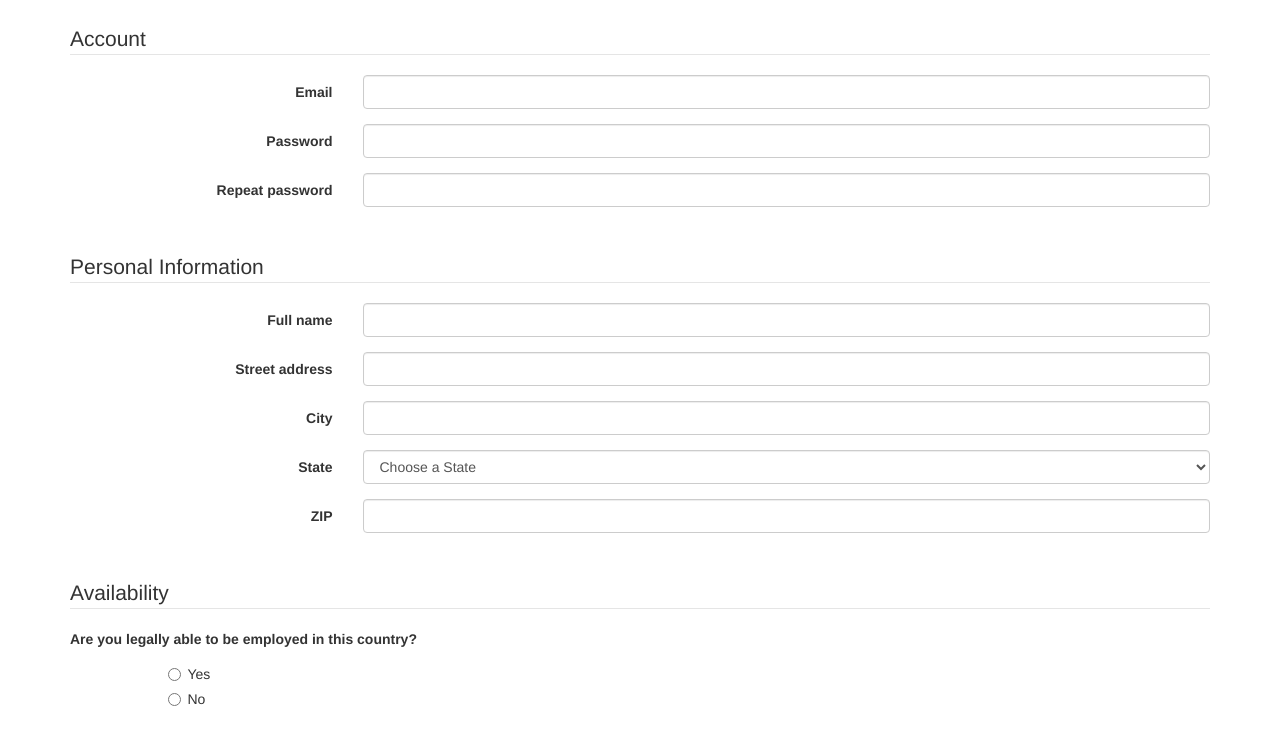
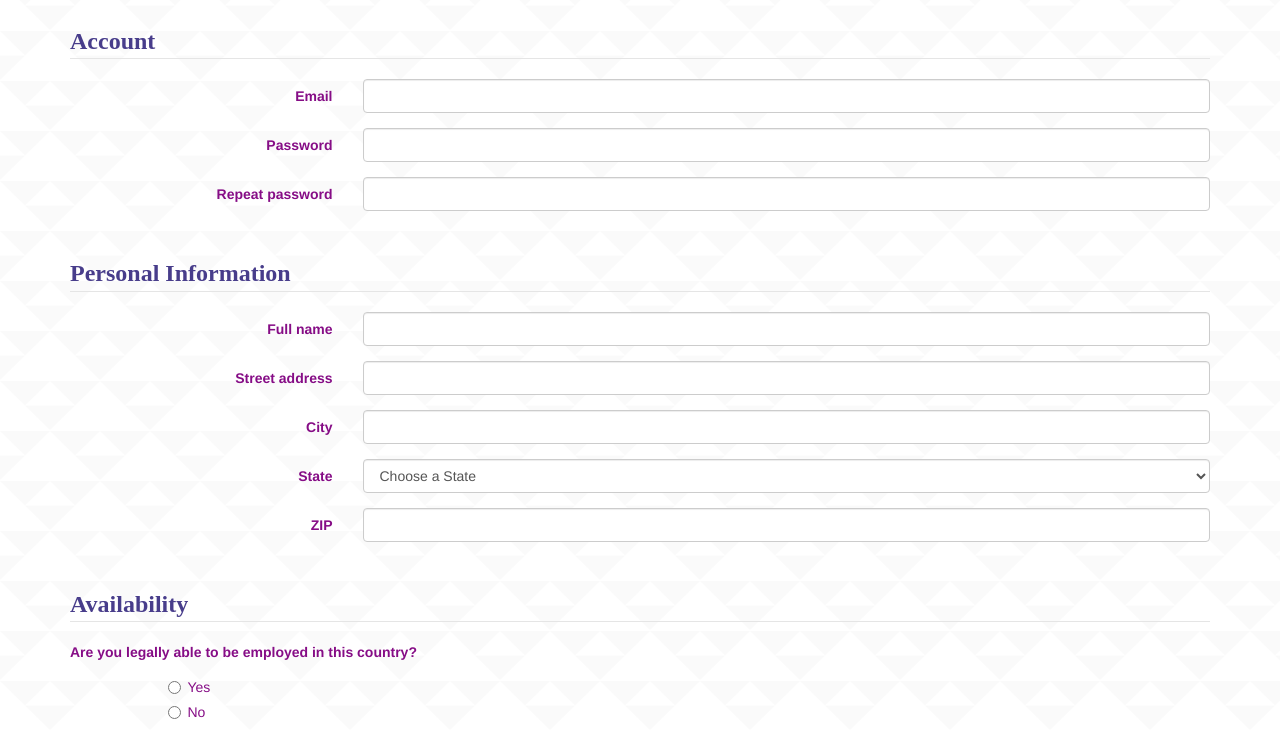
Before and after one commit to sscott2-1950278/sscott2-1950278.github.io, a plain HTML site: page jobApplicationForm.html in a window 1280 px wide. Shown: the part 69-800 px from the top of the page. Drawn offline with nearby package versions, Linux system fonts and the light colour scheme.

Commit message:
Add files via upload

```diff
--- a/jobApplicationForm.html
+++ b/jobApplicationForm.html
@@ -4,7 +4,8 @@
 	<meta charset="utf-8">
 	<meta name="viewport" content="width=device-width, initial-scale=1.0">
 	<title>Job Application</title>
-	<link href="http://netdna.bootstrapcdn.com/bootstrap/3.0.0/css/bootstrap.min.css" rel="stylesheet">
+    <link href="http://netdna.bootstrapcdn.com/bootstrap/3.0.0/css/bootstrap.min.css" rel="stylesheet">
+
 </head>
 <body>
 <div class="container">
@@ -13,6 +14,7 @@
 <p>&nbsp;</p>
 
 <form role="form" action="http://gclass.alexburner.com/formtest.php" method="post">
+    <link rel="stylesheet" type="text/css" href="newSheet.css"/>
 
 	<fieldset class="form-horizontal" >
 		<legend>Account</legend>
```
